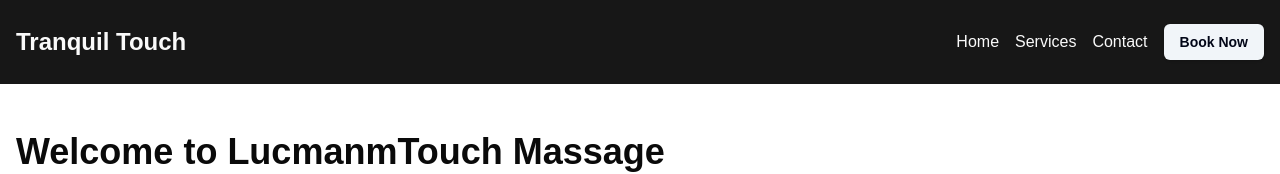
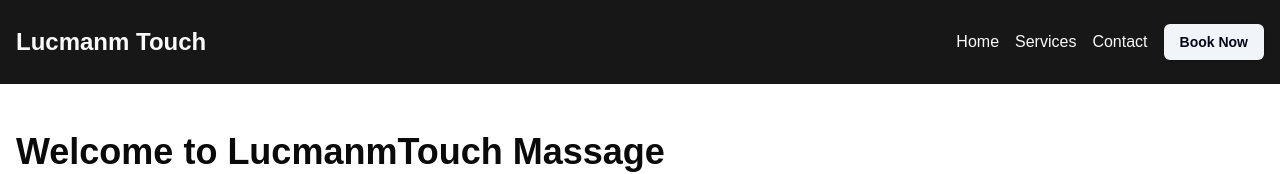
Before and after one commit to lucmanm/nextjs_massage_app, a Next.js app: page / in a window 1280 px wide. Shown: the top 174 px of the page. Built offline with nearby package versions, Linux system fonts and the light colour scheme.

Commit message:
update header

```diff
--- a/src/components/header.tsx
+++ b/src/components/header.tsx
@@ -37,7 +37,7 @@ export default function Header() {
     <header className="bg-primary text-primary-foreground">
       <nav className="container mx-auto px-4 py-6 flex justify-between items-center">
         <Link href="/" className="text-2xl font-bold">
-          Tranquil Touch
+          Lucmanm Touch
         </Link>
 
         {/* Desktop Menu */}
```
